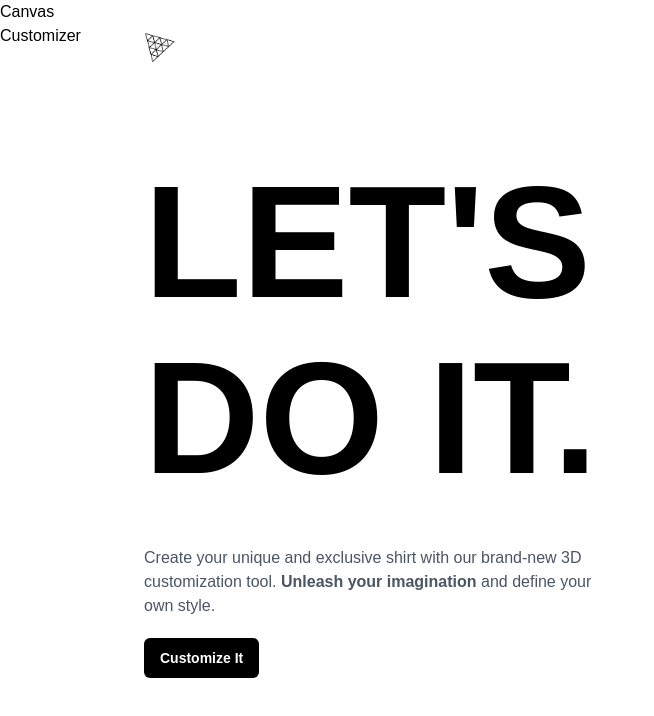
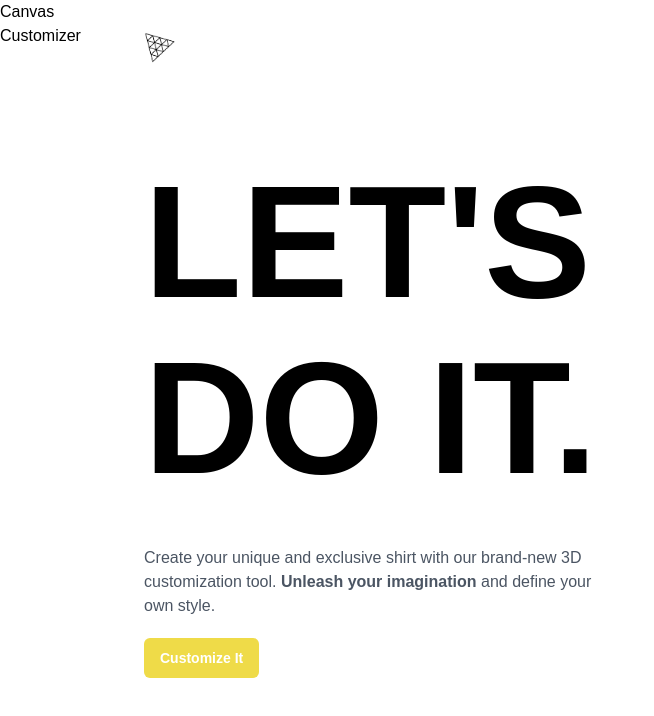
Before and after one commit to Brandon-Chan03/t-shirt-threejs, a React (Vite) app in the folder client/: page / in a window 1280 px wide. Shown: the top 716 px of the page, without its empty margins (0-654 px from the left). Built offline with nearby package versions, Linux system fonts and the light colour scheme; a web font is replaced by a local one.

Commit message:
finished CustomButton.jsx in Client/Components

```diff
--- a/client/src/components/CustomButton.jsx
+++ b/client/src/components/CustomButton.jsx
@@ -1,13 +1,16 @@
 import React from 'react'
 
 import state from "../store";
+import { useSnapshot } from 'valtio';
 
 const CustomButton = ({ type, title, customStyles, handleClick}) => {
+
+  const snap = useSnapshot(state);
 
   const generateStyle = type => {
     if (type === 'filled') {
       return {
-        backgroundColor: "#000",
+        backgroundColor: snap.color,
         color: "#fff"
       }
     }
@@ -17,6 +20,7 @@ const CustomButton = ({ type, title, customStyles, handleClick}) => {
     <button
     className={`px-2 py-1.5 flex-1 rounded-md ${customStyles}`}
     style={generateStyle(type)}
+    onClick={handleClick}
     >
       {title}
     </button>
```
